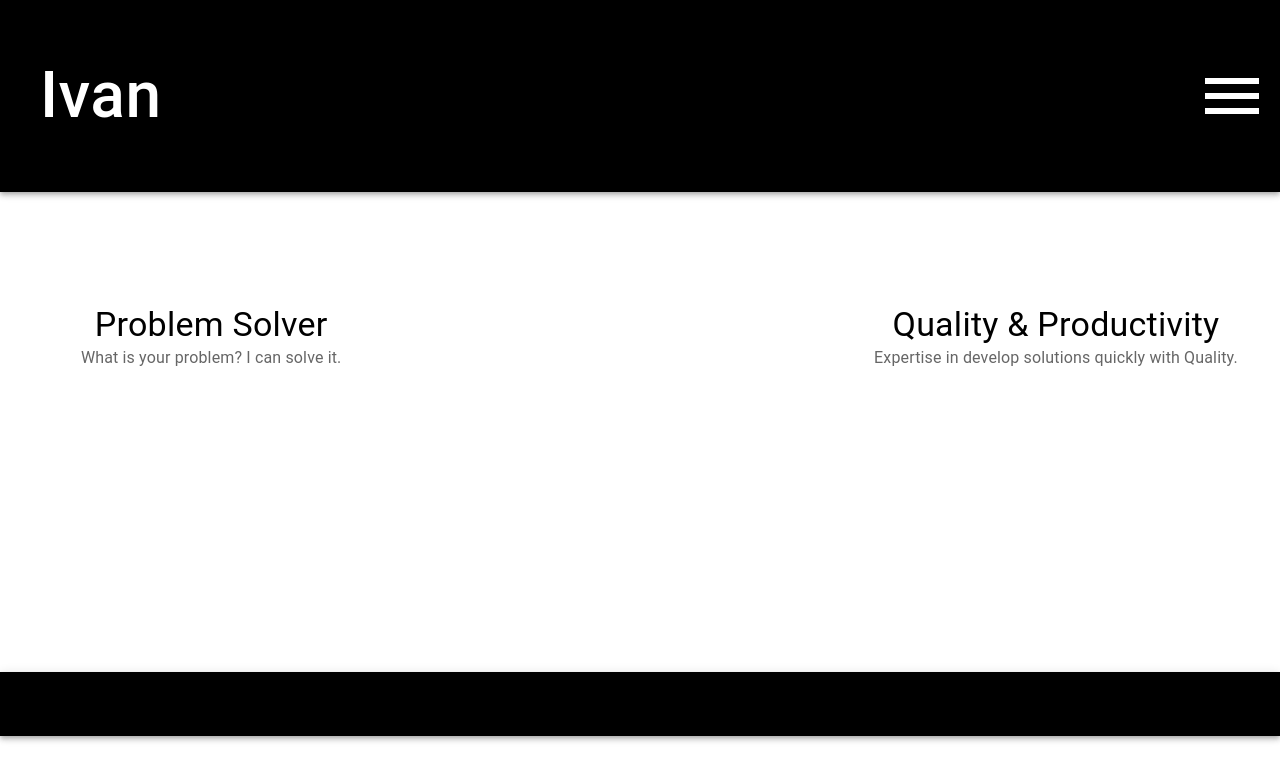
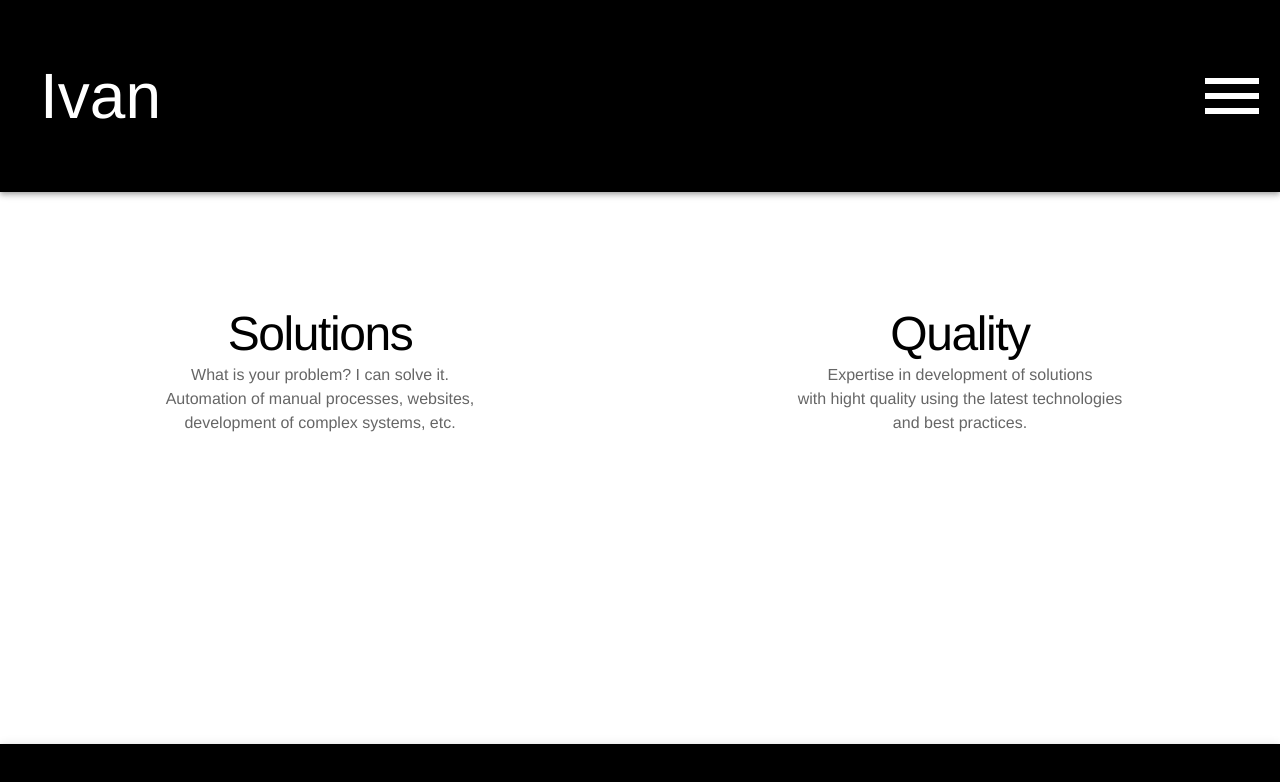
Before and after one commit to ivanfcfilho/ivancamargo-website, a Next.js app: page / in a window 1280 px wide. Shown: the top 782 px of the page. Built offline with nearby package versions, Linux system fonts and the light colour scheme.

Commit message:
Add content to home and fix footer

```diff
--- a/components/home/index.js
+++ b/components/home/index.js
@@ -3,29 +3,30 @@ import { Typography } from '@material-ui/core';
 import {
   RootContainer,
   ContentContainer,
-  CenterContainer
+  StyledTypography
 } from './styles';
 
 export default function Home() {
   return (
     <RootContainer>
       <ContentContainer>
-        <Typography variant="h4">
-          Problem Solver
-        </Typography>
-        <Typography color="secondary">
-          What is your problem? I can solve it.
+        <StyledTypography align="center" variant="h4">
+          Solutions
+        </StyledTypography>
+        <Typography align="center" color="secondary">
+          What is your problem? I can solve it. <br />
+          Automation of manual processes, websites, <br />
+          development of complex systems, etc.
         </Typography>
       </ContentContainer>
-      <CenterContainer>
-
-      </CenterContainer>
       <ContentContainer>
-        <Typography variant="h4">
-          Quality & Productivity
-        </Typography>
-        <Typography color="secondary">
-          Expertise in develop solutions quickly with Quality.
+        <StyledTypography align="center" variant="h4">
+          Quality<br />
+        </StyledTypography>
+        <Typography align="center" color="secondary">
+          Expertise in development of solutions <br />
+          with hight quality using the latest technologies  <br />
+          and best practices.<br />
         </Typography>
       </ContentContainer>
     </RootContainer>
--- a/components/home/styles.js
+++ b/components/home/styles.js
@@ -1,30 +1,21 @@
+import { Typography } from '@material-ui/core';
 import styled from 'styled-components';
 
 export const RootContainer = styled.div`
   display: flex;
   flex-direction: row;
-  min-height:  480px;
 `
 
 export const ContentContainer = styled.div`
-  width: 33%;
+  width: 50%;
   display: flex;
   flex-direction: column;
   padding-top: 7rem;
   align-items: center;
 `
-
-export const CenterContainer = styled.div`
-  width: 33%;
-  display: flex;
-  justify-content: center;
+export const StyledTypography = styled(Typography)`
+  line-height: 2.2em;
+  font-family: "neosans regular", "Helvetica Neue", Helvetica, Arial, Sans-serif;
+  letter-spacing: -0.03em;
+  font-size: 3rem;
 `
-
-export const RightContainer = styled.div`
-  width: 33%;
-  display: flex;
-  justify-content: center;
-  flex-direction: column;
-  padding-top: 7rem;
-  align-items: center;
-`
--- a/components/layout/index.js
+++ b/components/layout/index.js
@@ -18,7 +18,9 @@ import {
   StyledMenu,
   StyledMenuItem,
   StyledMobileMenuTypography,
-  FooterAppBar
+  FooterAppBar,
+  BrowserCenterContent,
+  MobileCenterContent
 } from './styles';
 
 import MediaQuery from 'react-responsive';
@@ -101,6 +103,9 @@ export default function Layout({ children }) {
             </StyledMenu>
           </StyledToolbar>
         </StyledMobileAppBar>
+        <MobileCenterContent>
+          {children}
+        </MobileCenterContent>
       </>
     )
   }
@@ -124,6 +129,9 @@ export default function Layout({ children }) {
             </ButtonsCotainer>
           </StyledToolbar>
         </StyledBrowserAppBar>
+        <BrowserCenterContent>
+          {children}
+        </BrowserCenterContent>
       </>
     )
   }
@@ -136,7 +144,6 @@ export default function Layout({ children }) {
       <MediaQuery maxDeviceWidth={1080}>
         {renderMobileContent()}
       </MediaQuery>
-      {children}
       <FooterAppBar color="primary" position="static">
         <Toolbar>
         </Toolbar>
--- a/components/layout/styles.js
+++ b/components/layout/styles.js
@@ -39,7 +39,7 @@ export const ButtonsCotainer = styled.div`
 `
 
 export const StyledBrowserAppBar = styled(AppBar)`
-  height: 5rem;
+  min-height: 5.5rem;
 `
 
 export const StyledMobileAppBar = styled(AppBar)`
@@ -72,4 +72,13 @@ export const StyledMobileMenuTypography = styled(Typography)`
 
 export const FooterAppBar = styled(AppBar)`
   align-self: flex-end;
+  min-height: 2rem;
 `
+
+export const BrowserCenterContent = styled.div`
+  min-height: calc(100vh - 9.5rem);
+`
+
+export const MobileCenterContent = styled.div`
+  min-height: calc(100vh - 15.5rem);
+`
--- a/theme.js
+++ b/theme.js
@@ -24,4 +24,14 @@ export const theme = createMuiTheme({
       main: "#666666"
     }
   },
+  typography: {
+    "fontFamily": `"Helvetica Neue", Helvetica, Arial, Sans-serif`,
+    "fontWeightLight": 300,
+    "fontWeightRegular": 400,
+    "fontWeightMedium": 500,
+    "letterSpacing": "-0.07em",
+    h4: {
+      "fontSize": "3rem"
+    }
+  }
 })
```
